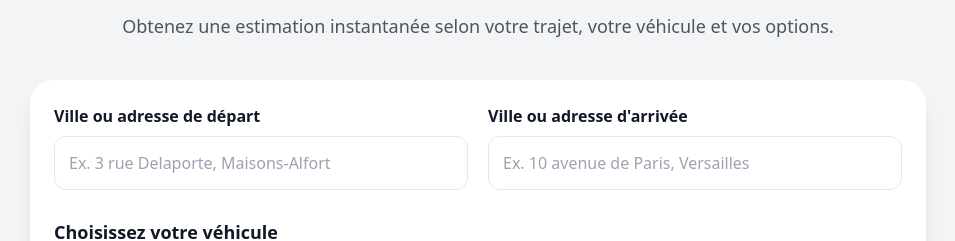
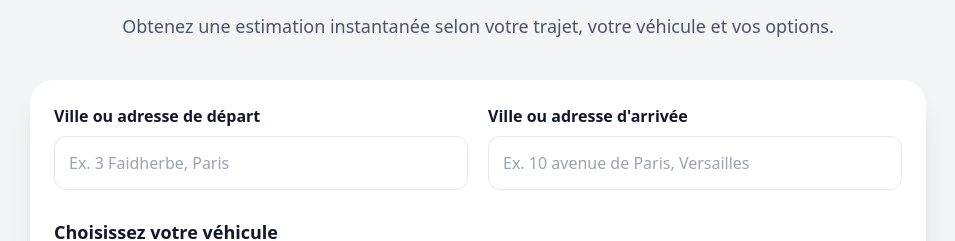
Before and after one commit to jasonvandommele-commits/flashride-logistics, a Next.js app: page / in a window 1280 px wide. Shown: the part 2340-2581 px from the top of the page, without its empty margins (162-1117 px from the left). Built offline with nearby package versions, Linux system fonts and the light colour scheme.

Commit message:
Update CalculateurTransport.jsx

```diff
--- a/app/components/CalculateurTransport.jsx
+++ b/app/components/CalculateurTransport.jsx
@@ -581,7 +581,7 @@ export default function CalculateurTransport() {
             <AddressInput
               name="depart"
               label="Ville ou adresse de départ"
-              placeholder="Ex. 3 rue Delaporte, Maisons-Alfort"
+              placeholder="Ex. 3 Faidherbe, Paris"
               value={form.depart}
               onChange={handleChange}
               onSelect={
```
